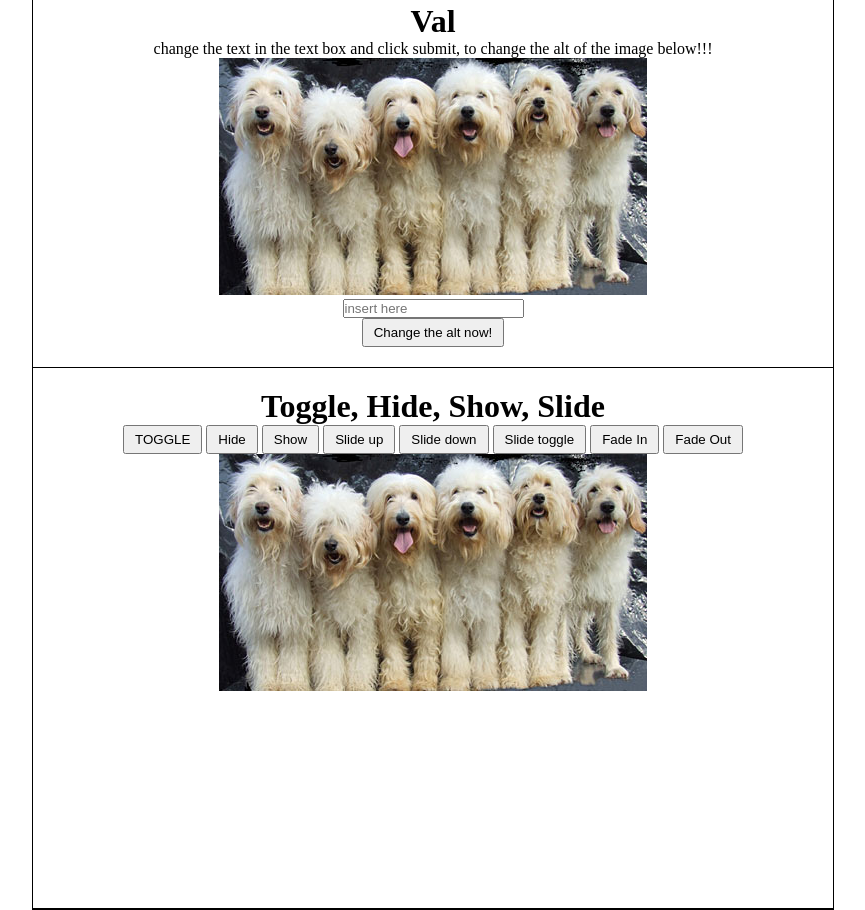
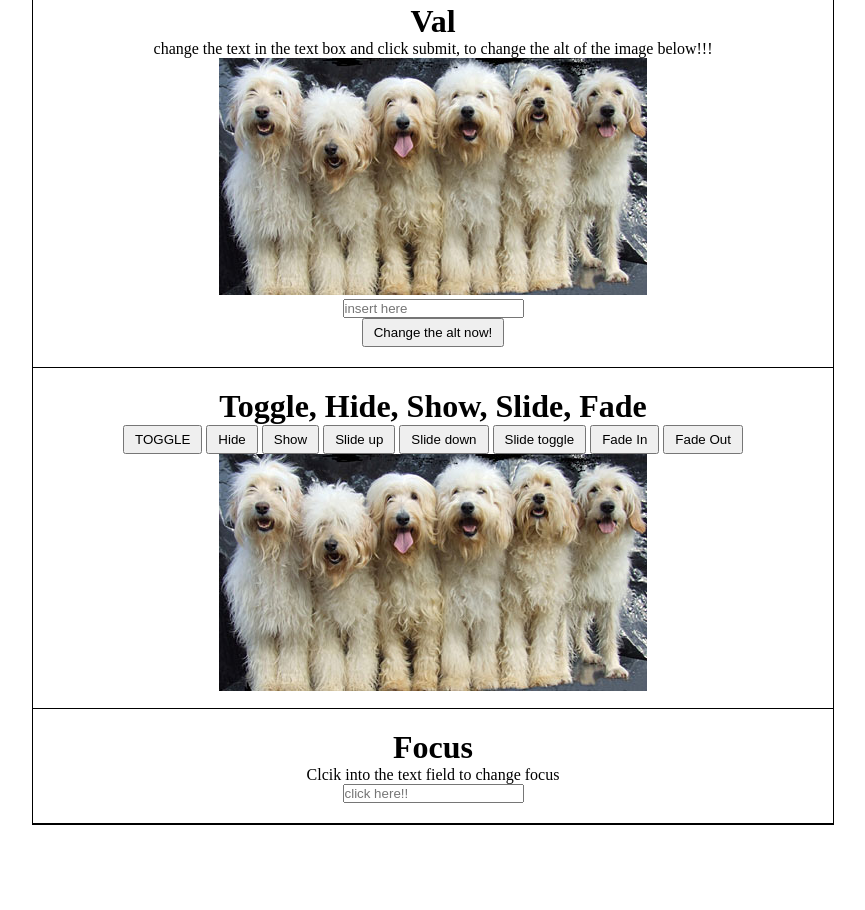
Before and after one commit to stormywake/jquery_test, a plain HTML site: page index.html in a window 1280 px wide. Shown: the part 1351-2261 px from the top of the page, without its empty margins (207-1072 px from the left). After the commit the page ends 2176 px from the top, so only its background shows below. Drawn offline with nearby package versions, Linux system fonts and the light colour scheme.

Commit message:
added a focus method

```diff
--- a/index.html
+++ b/index.html
@@ -59,6 +59,9 @@
 		    $('#fadeout').click(function(){
 		    	$('#toggle_dog').fadeOut("slow");
 		    });
+		    $('#focus').focus(function(){
+		    	alert("YOU ARE SO FOCUSED!!")
+		    });
 		});
 	</script>
 	<title>My Basic Jquery Assignment</title>
@@ -110,7 +113,7 @@
 			<button class="block btn" id="val">Change the alt now!</button>
 		</div><!--  end of val section -->
 		<div class="section fixed_height">
-			<h1>Toggle, Hide, Show, Slide</h1>
+			<h1>Toggle, Hide, Show, Slide, Fade</h1>
 			<ul class=" block inline">
 				<li><button id="toggle" class="btn">TOGGLE</button></li>
 				<li><button id="hide" class="btn">Hide</button></li>
@@ -120,10 +123,14 @@
 				<li><button id="slide_toggle" class="btn">Slide toggle</button></li>
 				<li><button id="fadein" class="btn">Fade In</button></li>
 				<li><button id="fadeout" class="btn">Fade Out</button></li>
-
 			</ul>
 			<img id="toggle_dog" src="img/labradoodle.jpg">
-		</div><!-- end of toggle() sectin -->
+		</div><!-- end of toggle,hide,show,slide,fade sectin -->
+		<div class="section">
+			<h1>Focus</h1>
+			<p>Clcik into the text field to change focus</p>
+			<input type="textarea" placeholder="click here!!" id="focus">
+		</div><!-- end of focus -->
 	</div><!-- end of container -->
 
 </body>
--- a/styles.css
+++ b/styles.css
@@ -38,5 +38,5 @@
 	display: inline-block;
 }
 .fixed_height{
-	height: 500px;
+	height: 300px;
 }
```
